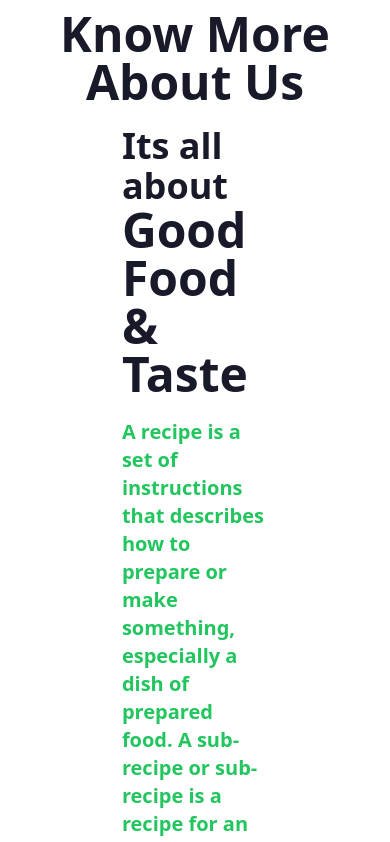
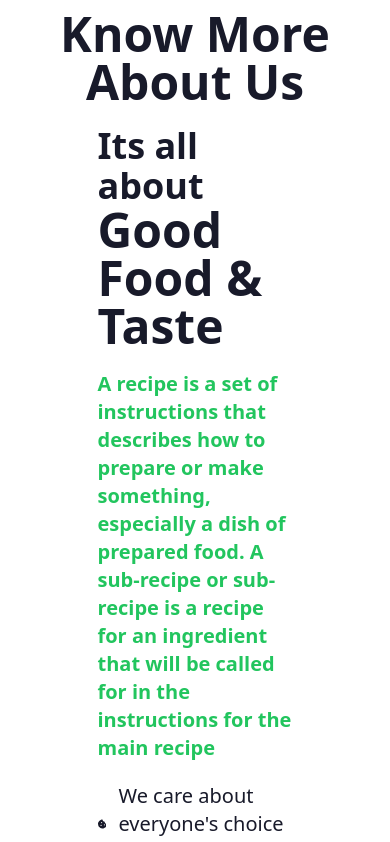
Before and after one commit to HasibUddin1/food-and-taste-client-side, a React (Vite) app: page / in a window 390 px wide. Shown: the part 940-1782 px from the top of the page. Built offline with nearby package versions, Linux system fonts and the light colour scheme; no server answers.

Commit message:
added some changes to fix the responsiveness

```diff
--- a/src/components/Home/Home.jsx
+++ b/src/components/Home/Home.jsx
@@ -28,7 +28,7 @@
                 </div>
             </div>
             <h1 className='text-5xl font-bold text-center mb-5'>Know More About Us</h1>
-            <div className='w-9/12 mx-auto flex flex-col md:flex-row md:gap-10 items-center mb-20'>
+            <div className='md:w-9/12 mx-auto flex flex-col md:flex-row md:gap-10 items-center mb-20'>
                 <div className='w-1/2'>
                     <h4 className='text-4xl font-semibold'>Its all about</h4>
                     <h2 className='text-5xl font-semibold mb-5'>Good Food & Taste</h2>
```
